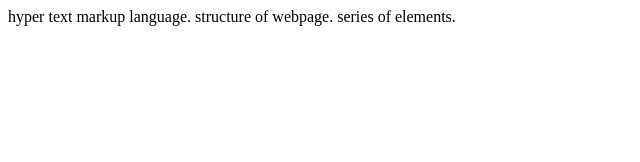
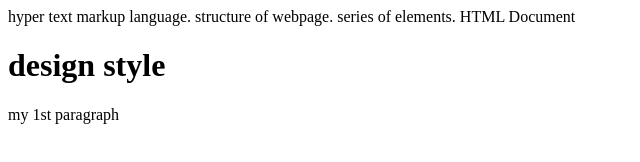
Before and after one commit to Neerajaflm/myfrist-repo, a plain HTML site: page Index.html in a window 1280 px wide. Shown: the whole page, without its empty margins (0-640 px from the left). Drawn offline with Linux system fonts and the light colour scheme.

Commit message:
Update Index.html

```diff
--- a/Index.html
+++ b/Index.html
@@ -1,3 +1,16 @@
 hyper text markup language.
 structure of webpage.
 series of elements.
+<html>
+  <head>
+    <titile> HTML Document </titile>
+  </head>
+  <body>
+    <h1>
+      design style
+    </h1>
+    <p>
+      my 1st paragraph
+    </p>
+  </body>
+</html>
```
